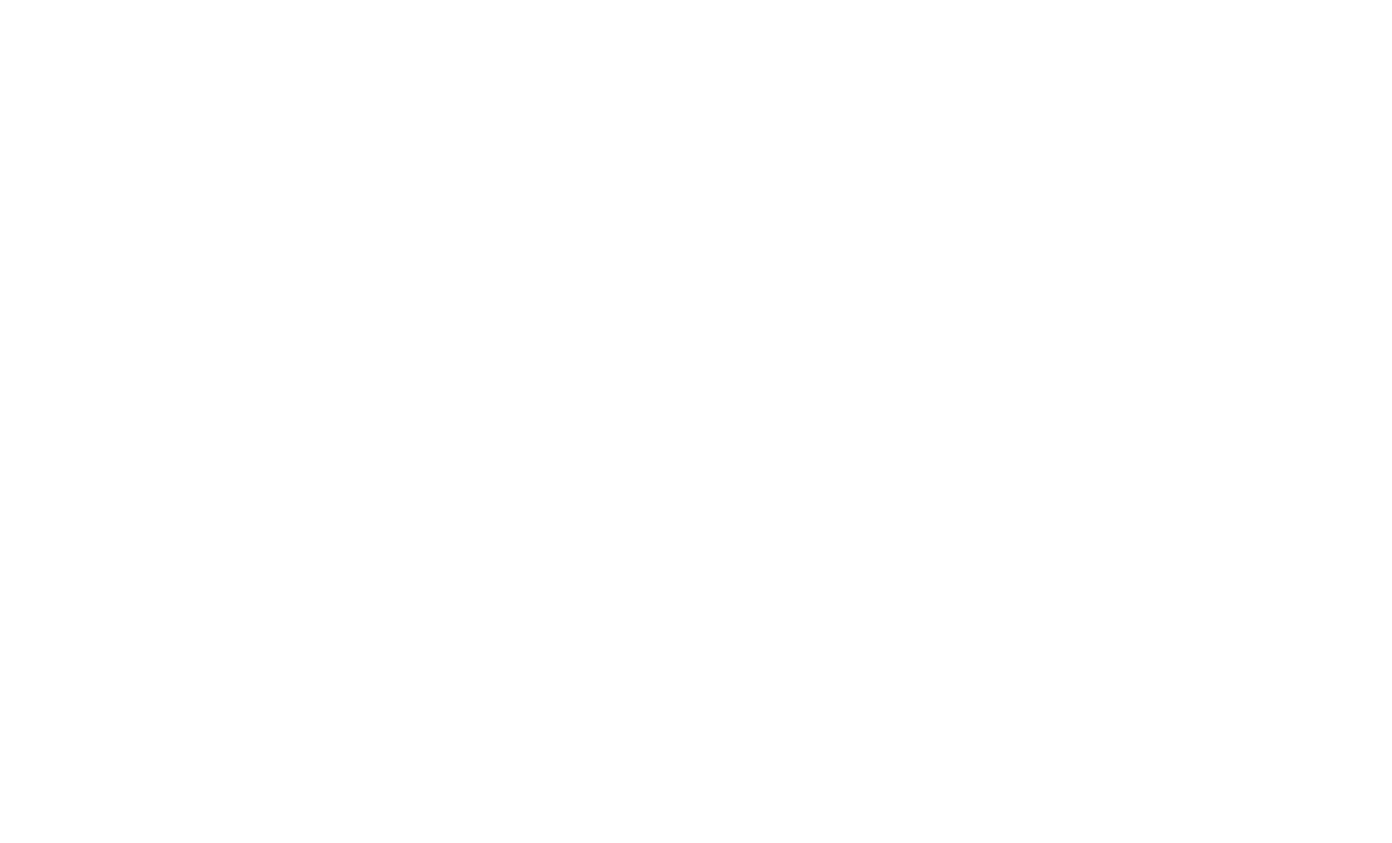
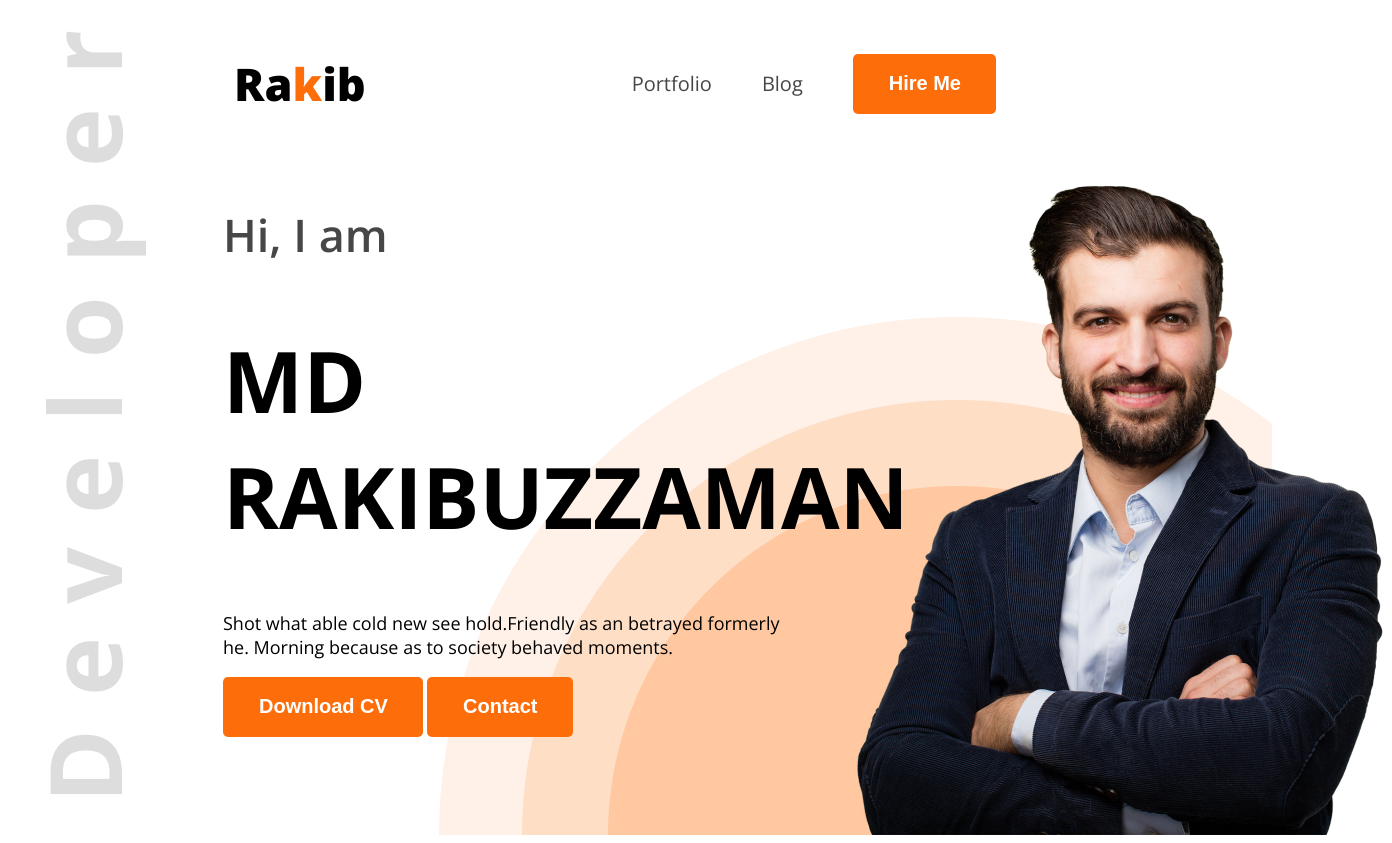
Before and after one commit to Rakib-740/web-portfolio, a plain HTML site: page index.html in a window 1280 px wide. Shown: the whole page, 1392 px wide, since content can reach past the window. Before the commit the page ends 800 px from the top, so only its background shows below. Drawn offline with nearby package versions, Linux system fonts and the light colour scheme.

Commit message:
create nav and hero section

```diff
--- a/index.html
+++ b/index.html
@@ -1,13 +1,40 @@
 <!DOCTYPE html>
 <html lang="en">
+
 <head>
     <meta charset="UTF-8">
     <meta name="viewport" content="width=device-width, initial-scale=1.0">
     <title>Portfolio</title>
+    <link rel="preconnect" href="https://fonts.googleapis.com">
+    <link rel="preconnect" href="https://fonts.gstatic.com" crossorigin>
+    <link
+        href="https://fonts.googleapis.com/css2?family=Open+Sans:ital,wght@0,300..800;1,300..800&family=Work+Sans:ital,wght@0,100..900;1,100..900&display=swap"
+        rel="stylesheet">
+    <link rel="stylesheet" href="styles/style.css">
 </head>
-<body>
-    <header>
 
+<body class="open-sans-normal">
+    <header class="header">
+        <nav>
+            <h3 class="name">Ra<span class="nav-primary">k</span>ib</h3>
+            <ul>
+                <li><a class="dark-2" href="">Portfolio</a></li>
+                <li><a class="dark-2" href="">Blog</a></li>
+                <li><a href=""><button class="btn-shared">Hire Me</button></a></li>
+            </ul>
+        </nav>
+        <div class="banner">
+            <div class="banner-content">
+                <h3 class="banner-greetings dark-2">Hi, I am</h3>
+                <h1 class="banner-title">MD RAKIBUZZAMAN</h1>
+                <p class="banner-des">Shot what able cold new see hold.Friendly as an betrayed formerly he. Morning
+                    because as to society behaved moments.
+                </p>
+                <button class="btn-shared">Download CV</button>
+                <button class="btn-shared">Contact</button>
+            </div>
+            <img class="banner-picture" src="images/hardy.png" alt="">
+        </div>
     </header>
     <main>
 
@@ -16,4 +43,5 @@
 
     </footer>
 </body>
+
 </html>
--- /dev/null
+++ b/styles/style.css
@@ -0,0 +1,81 @@
+.open-sans-normal {
+    font-family: "Open Sans", sans-serif;
+    font-optical-sizing: auto;
+    font-style: normal;
+    font-variation-settings:
+        "wdth" 100;
+}
+
+
+.dark-2{
+    color: #474747;
+}
+
+.nav-primary{
+    color: #FD6E0A;
+}
+nav {
+    display: flex;
+    align-items: center;
+    justify-content: space-between;
+    margin: 0 226px;
+}
+
+nav ul{
+    display: flex;
+    align-items: center;
+}
+.name{
+    font-weight: 800;
+    font-size: 45px;
+}
+nav ul li{
+    list-style: none;
+    margin-right: 50px;
+}
+nav ul li a{
+    text-decoration: none;
+    font-size: 20px;
+}
+
+.btn-shared{
+    background-color: #FD6E0A;
+    font-weight: bold;
+    font-size: 20px;
+    border: none ;
+    color: white;
+    padding: 18px 35px 19px 36px;
+    border-radius: 5px;
+}
+
+.banner{
+    display: flex;
+    justify-content: space-between;
+    margin: 0 53px 0 215px;
+}
+.banner-content{
+    max-width: 585px;
+    height: 356px;
+}
+.banner-greetings{
+    font-size: 45px;
+    font-weight: 600;
+}
+
+.banner-title{
+    font-weight: bold;
+    font-size: 85px;
+}
+.banner-des{
+    font-size: 18px;
+}
+.banner-picture{
+    width: 584px;
+    height: 676px;
+}
+
+.header{
+    background-image: url("../images/developer.png"), url("../images/header_bg.png");
+    background-repeat: no-repeat;
+    background-position: 38px 23px, bottom right;
+}
```
